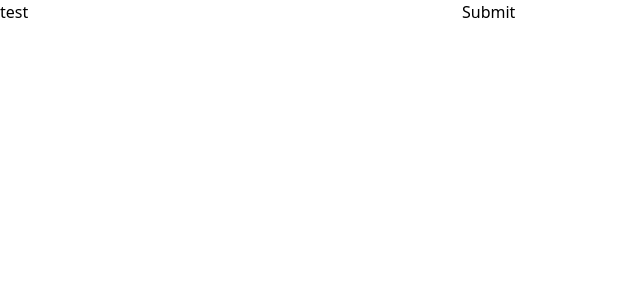
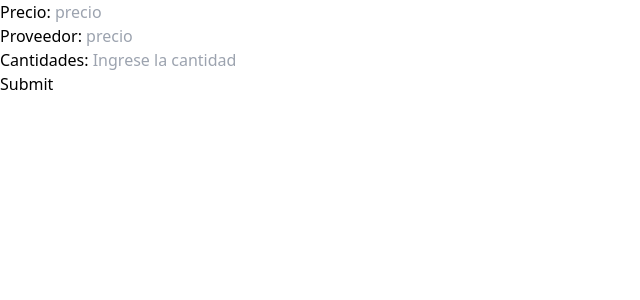
Before and after one commit to JuanRojasAguilar/pepita-confecciones, a React (Vite) app: page / in a window 1280 px wide. Shown: the top 300 px of the page, without its empty margins (0-640 px from the left). Built offline with nearby package versions, Linux system fonts and the light colour scheme.

Commit message:
:arrow_up: react form added to dependencies

```diff
--- a/package.json
+++ b/package.json
@@ -10,6 +10,7 @@
     "preview": "vite preview"
   },
   "dependencies": {
+    "@hookform/error-message": "^2.0.1",
     "react": "^18.2.0",
     "react-dom": "^18.2.0",
     "react-hook-form": "^7.51.5"
--- a/src/components/Form.jsx
+++ b/src/components/Form.jsx
@@ -1,17 +1,38 @@
 import { useForm } from "react-hook-form";
+import { ErrorMessage } from "@hookform/error-message";
 
 export default function ReactForm() {
-  const { register, handleSubmit, watch, formState: { errors } } = useForm();
+  const { register, handleSubmit, watch, formState: { errors } } = useForm({ criteriaMode: "all" });
   const onSubmit = data => console.log(data);
-
-  console.log(watch("example"));
 
   return (
     <form onSubmit={handleSubmit(onSubmit)}>
-      <input defaultValue="test" {...register("example")} />
+      <fieldset>
+        <label>Precio: </label>
+        <input placeholder="precio" {...register("example")} />
+      </fieldset>
+      <fieldset>
+        <label>Proveedor: </label>
+        <input placeholder="precio" />
+      </fieldset>
+      <fieldset>
+        <label>Cantidades: </label>
+        <input
+          placeholder="Ingrese la cantidad"
+          {...register("multipleErrorInput", {
+            required: true,
+            pattern: {
+              value: /d+/,
+              message: "Por favor, escribe un numero"
+            }
+          })} />
+      </fieldset>
+      <ErrorMessage
+        errors={errors}
+        name="singleErrorInput"
+        render={({ message }) => <p>{message}</p>}
 
-      <input {...register("exampleRequired", { required: true })} />
-      {errors.exampleRequired && <span>This field is required</span>}
+      />
 
       <input type="submit" />
     </form>
```
Also changed, not shown: 1 other file (tests, documents, lock files or other folders).
